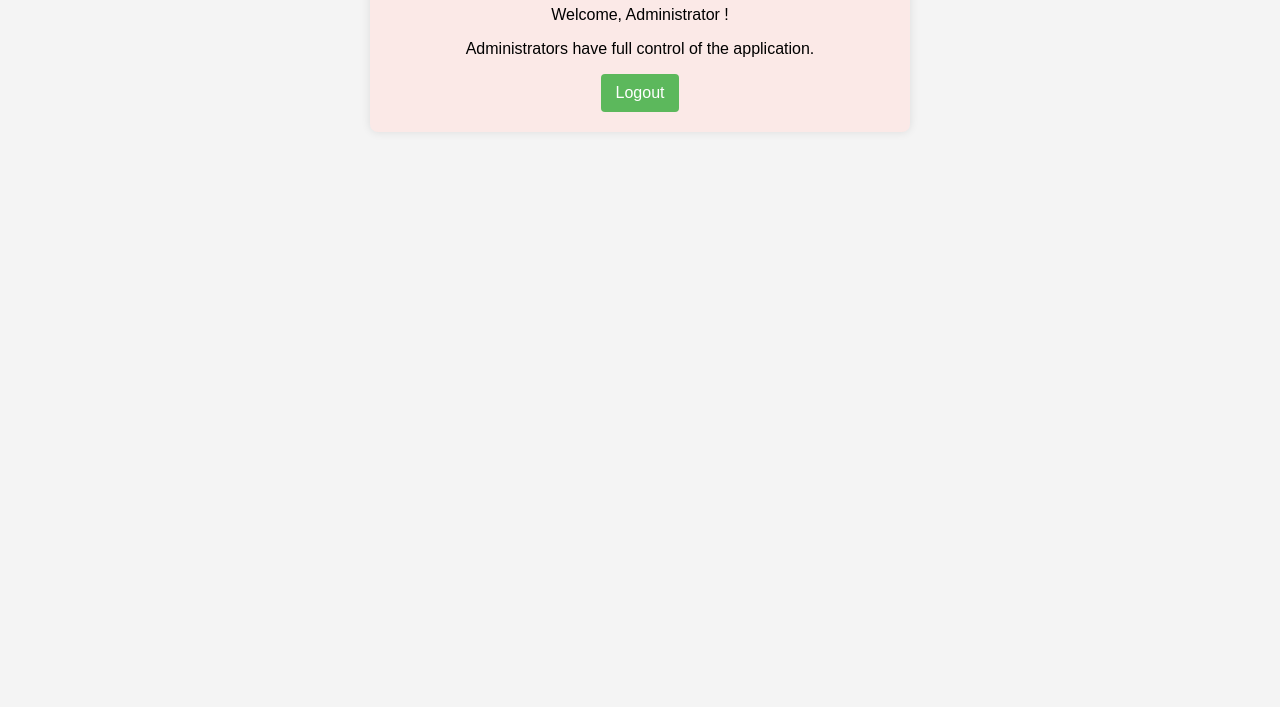
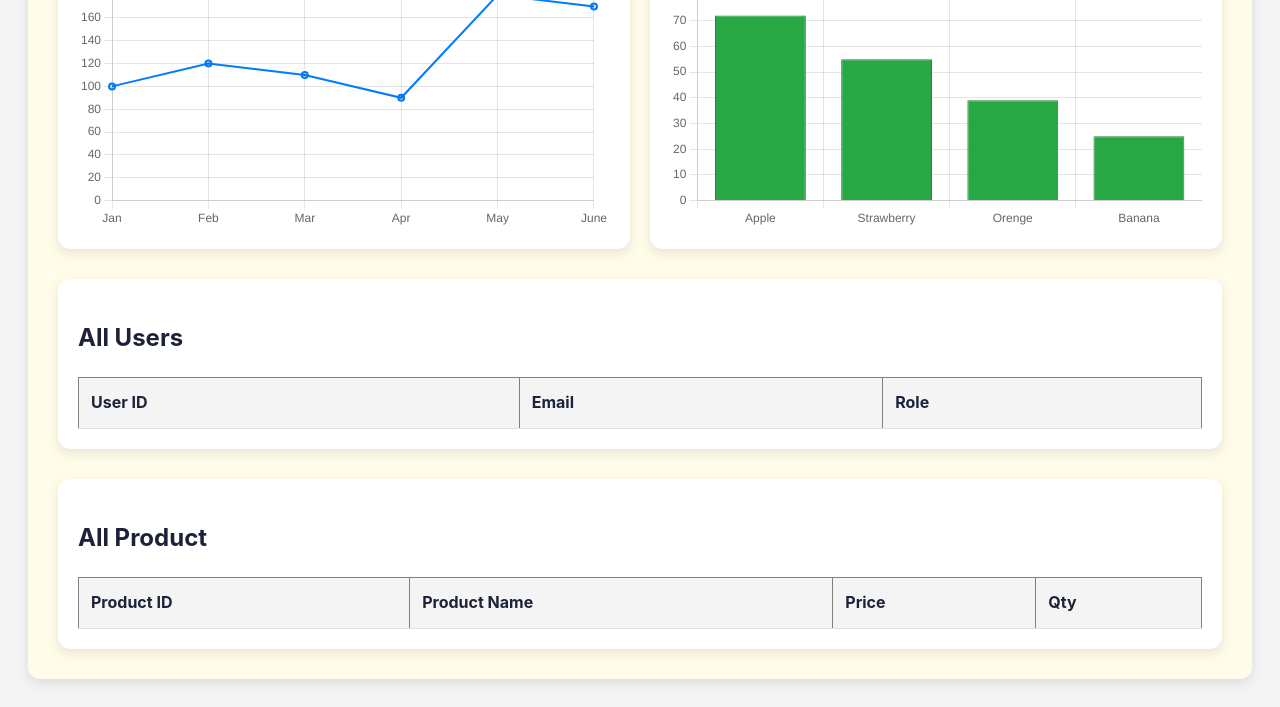
Before and after one commit to JinnawatJid/fullstack-secure, a website: page frontend/Admin/dashboard.html in a window 1280 px wide. Shown: the part 381-1088 px from the top of the page. Before the commit the page ends 800 px from the top, so only its background shows below. Drawn offline with nearby package versions, Linux system fonts and the light colour scheme; no server answers.

Commit message:
admin complete(monk)

```diff
--- a/backend/package.json
+++ b/backend/package.json
@@ -13,8 +13,10 @@
   "dependencies": {
     "bcrypt": "^5.1.1",
     "body-parser": "^1.20.3",
+    "dotenv": "^16.4.7",
     "express": "^4.21.2",
     "express-rate-limit": "^7.5.0",
+    "https": "^1.0.0",
     "pg": "^8.13.3"
   }
 }
--- a/frontend/Admin/dashboard.html
+++ b/frontend/Admin/dashboard.html
@@ -1,18 +1,114 @@
 <!DOCTYPE html>
 <html lang="en">
+
 <head>
     <meta charset="UTF-8">
     <meta name="viewport" content="width=device-width, initial-scale=1.0">
     <title>Admin Dashboard</title>
     <link rel="stylesheet" href="style.css">
 </head>
+
 <body>
-    <div class="dashboard-container admin-dashboard">
+
+    <div class="dashboard-container">
         <h1>Admin Dashboard</h1>
-        <p>Welcome, Administrator <span id="username-display"></span>!</p>
-        <p>Administrators have full control of the application.</p>
-         <button id="logout-button" class="logout-button">Logout</button>
+        <p>Welcome, Administrator!</p>
+        <button id="logout-button" class="logout-button">Logout</button>
+
+        <!-- Dashboard Stats and Product Table -->
+        <div class="row mt-4">
+            <div class="col-md-6">
+                <h4 class="text-center">New Member</h4>
+                <canvas id="userChart" class="rounded shadow-sm"></canvas>
+            </div>
+            <div class="col-md-6">
+                <h4 class="text-center">Best Seller</h4>
+                <canvas id="salesChart" class="rounded shadow-sm"></canvas>
+            </div>
+        </div>
+
+        <div class="tablecard">
+            <h2>All Users</h2>
+            <table border="1">
+                <thead>
+                    <tr>
+                        <th>User ID</th>
+                        <th>Email</th>
+                        <th>Role</th>
+                    </tr>
+                </thead>
+                <tbody id="user-table">
+                </tbody>
+            </table>
+        </div>
+        <div class="tablecard">
+            <h2>All Product</h2>
+            <table border="1">
+                <thead>
+                    <tr>
+                        <th>Product ID</th>
+                        <th>Product Name</th>
+                        <th>Price</th>
+                        <th>Qty</th>
+                    </tr>
+                </thead>
+                <tbody id="product-table">
+                </tbody>
+            </table>
+        </div>
     </div>
-    <script src="script.js"></script>
+
+    <script src="https://cdn.jsdelivr.net/npm/chart.js"></script>
+    <script src="script.js"></script> <!-- Move script to external file -->
 </body>
+<script>
+    // User Chart (Line Chart)
+    const ctxUser = document.getElementById('userChart').getContext('2d');
+    new Chart(ctxUser, {
+        type: 'line',
+        data: {
+            labels: ['Jan', 'Feb', 'Mar', 'Apr', 'May', 'June'],
+            datasets: [{
+                label: 'New member',
+                data: [100, 120, 110, 90, 180, 170],
+                borderColor: '#007bff',
+                borderWidth: 2,
+                fill: false
+            }]
+        },
+        options: {
+            responsive: true,
+            scales: {
+                y: {
+                    beginAtZero: true
+                }
+            }
+        }
+    });
+
+    // Sales Chart (Bar Chart)
+    const ctxSales = document.getElementById('salesChart').getContext('2d');
+    new Chart(ctxSales, {
+        type: 'bar',
+        data: {
+            labels: ['Apple', 'Strawberry', 'Orenge', 'Banana'],
+            datasets: [{
+                label: 'Quantity sold',
+                data: [72, 55, 39, 25],
+                backgroundColor: '#28a745',
+                borderColor: '#218838',
+                borderWidth: 1
+            }]
+        },
+        options: {
+            responsive: true,
+            scales: {
+                y: {
+                    beginAtZero: true
+                }
+            }
+        }
+    });
+</script>
+
 </html>
--- /dev/null
+++ b/frontend/Admin/script.js
@@ -0,0 +1,53 @@
+async function fetchUsers() {
+    try {
+        const response = await fetch('http://localhost:3000/api/users');
+        const users = await response.json();
+
+        console.log(users);  // Log the users to see what data you're receiving
+
+        const tableBody = document.getElementById('user-table');
+        tableBody.innerHTML = '';  // Clear the table before inserting new rows
+
+        users.forEach(user => {
+            const row = `<tr>
+                <td>${user.userid}</td>
+                <td>${user.email}</td>
+                <td>${user.role}</td>
+            </tr>`;
+            tableBody.innerHTML += row;
+        });
+
+    } catch (error) {
+        console.error('Error fetching users:', error);
+    }
+}
+
+
+async function fetchProduct() {
+    try {
+        const response = await fetch('http://localhost:3000/api/product');
+        const product = await response.json();
+
+        console.log(product);
+
+        const tableBody = document.getElementById('product-table');
+        tableBody.innerHTML = '';
+
+        product.forEach(pd => {
+            const row = `<tr>
+                <td>${pd.productid}</td>  <!-- Make sure this matches the database column name -->
+                <td>${pd.productname}</td>
+                <td>${pd.price}</td>
+                <td>${pd.qty}</td>
+            </tr>`;
+            tableBody.innerHTML += row;
+        });
+
+    } catch (error) {
+        console.error('Error fetching users:', error);
+    }
+}
+
+// Fetch users when page loads
+window.onload = fetchUsers;
+window.onload = fetchProduct;
--- a/frontend/Admin/style.css
+++ b/frontend/Admin/style.css
@@ -1,75 +1,100 @@
+/* General Styles */
 body {
-    font-family: sans-serif;
     background-color: #f4f4f4;
-    margin: 0;
-    display: flex;
-    justify-content: center;
-    align-items: center;
-    min-height: 100vh;
+    font-family: 'Inter', sans-serif;
+    color: #1d2238;
+    line-height: 1.6;
+    padding: 20px;
 }
 
-.login-container, .dashboard-container {
-    background-color: white;
-    padding: 20px;
-    border-radius: 8px;
-    box-shadow: 0 0 10px rgba(0, 0, 0, 0.1);
-    text-align: center;
+div.dashboard-container {
+    max-width: 1200px;
+    margin: auto;
+    background: #fffde9;
+    padding: 30px;
+    border-radius: 12px;
+    box-shadow: 0px 4px 12px rgba(0, 0, 0, 0.1);
 }
 
-.login-container {
-    width: 300px;
-}
-
-.dashboard-container {
-    width: 500px;
-}
-
-.input-group {
-    margin-bottom: 15px;
+h1, h2, h4 {
+    color: #1d2238;
     text-align: left;
 }
 
-.input-group label {
+/* Logout Button */
+button.logout-button {
     display: block;
-    margin-bottom: 5px;
+    margin: 20px auto;
+    background: #ff4d4d;
+    color: white;
+    border: none;
+    padding: 10px 20px;
+    border-radius: 6px;
+    cursor: pointer;
+    font-size: 16px;
+    transition: background 0.3s;
 }
 
-.input-group input {
-    width: 100%;
-    padding: 10px;
-    border: 1px solid #ddd;
-    border-radius: 4px;
-    box-sizing: border-box;
+button.logout-button:hover {
+    background: #cc0000;
 }
 
-.login-button, .logout-button {
-    background-color: #5cb85c; /* Green */
-    color: white;
-    padding: 10px 15px;
-    border: none;
-    border-radius: 4px;
-    cursor: pointer;
-    font-size: 16px;
+/* Charts */
+.row {
+    display: flex;
+    justify-content: center;
+    gap: 20px;
+    margin-top: 20px;
 }
 
-.login-button:hover, .logout-button:hover {
-    background-color: #4cae4c;
+.row .col-md-6 {
+    flex: 1;
+    background: white;
+    padding: 20px;
+    border-radius: 12px;
+    box-shadow: 0px 4px 12px rgba(0, 0, 0, 0.1);
 }
 
-.error-message {
-    color: red;
-    margin-top: 10px;
+canvas {
+    max-width: 100%;
 }
 
-/* Dashboard Specific Styling - Just for visual distinction */
-.user-dashboard {
-    background-color: #e0f7fa; /* Light Blue */
+.tablecard {
+    flex: 1;
+    background: white;
+    padding: 20px;
+    margin-top: 30px;
+    border-radius: 12px;
+    box-shadow: 0px 4px 12px rgba(0, 0, 0, 0.1);
 }
 
-.manager-dashboard {
-    background-color: #fffde7; /* Light Yellow */
+/* Table Styles */
+table {
+    width: 100%;
+    border-collapse: collapse;
+    margin-top: 20px;
 }
 
-.admin-dashboard {
-    background-color: #fbe9e7; /* Light Orange */
+table th, table td {
+    background-color: white;
+    padding: 12px;
+    text-align: left;
+    border-bottom: 1px solid #e0e0e0;
 }
+
+table th {
+    background-color: #f4f4f4;
+    font-weight: 700;
+}
+
+table tbody tr:hover {
+    background-color: #f9fafc;
+    transition: background 0.2s;
+}
+
+/* Responsive */
+@media screen and (max-width: 768px) {
+    .row {
+        flex-direction: column;
+    }
+}
--- /dev/null
+++ b/package.json
@@ -0,0 +1,6 @@
+{
+  "dependencies": {
+    "cors": "^2.8.5",
+    "express-rate-limit": "^7.5.0"
+  }
+}
```
Also changed, not shown: backend/admin/fetchProduct.js (added, +18 -0 lines), backend/admin/fetchUsers.js (added, +18 -0 lines), backend/db.js (+7 -0 lines), backend/server.js (+19 -9 lines), 3 other files.
